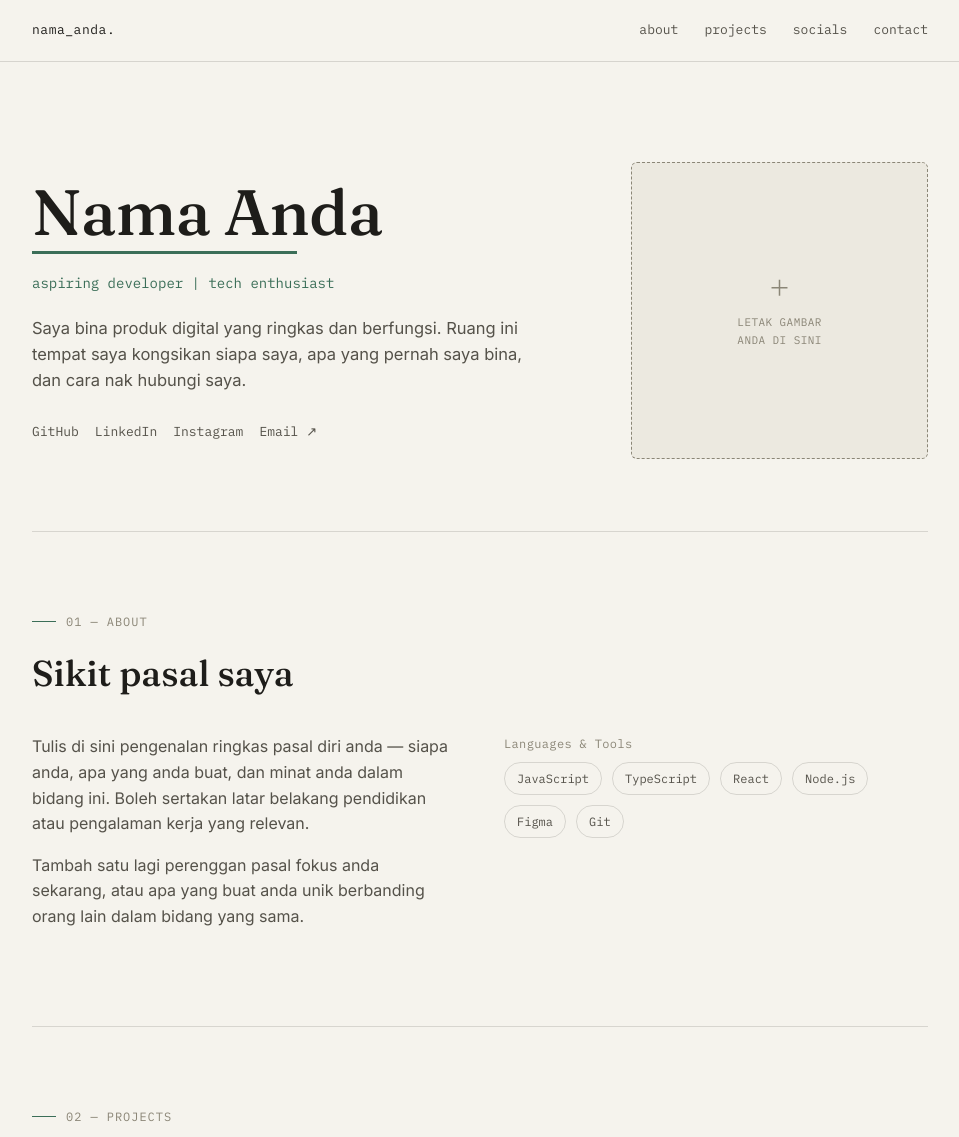
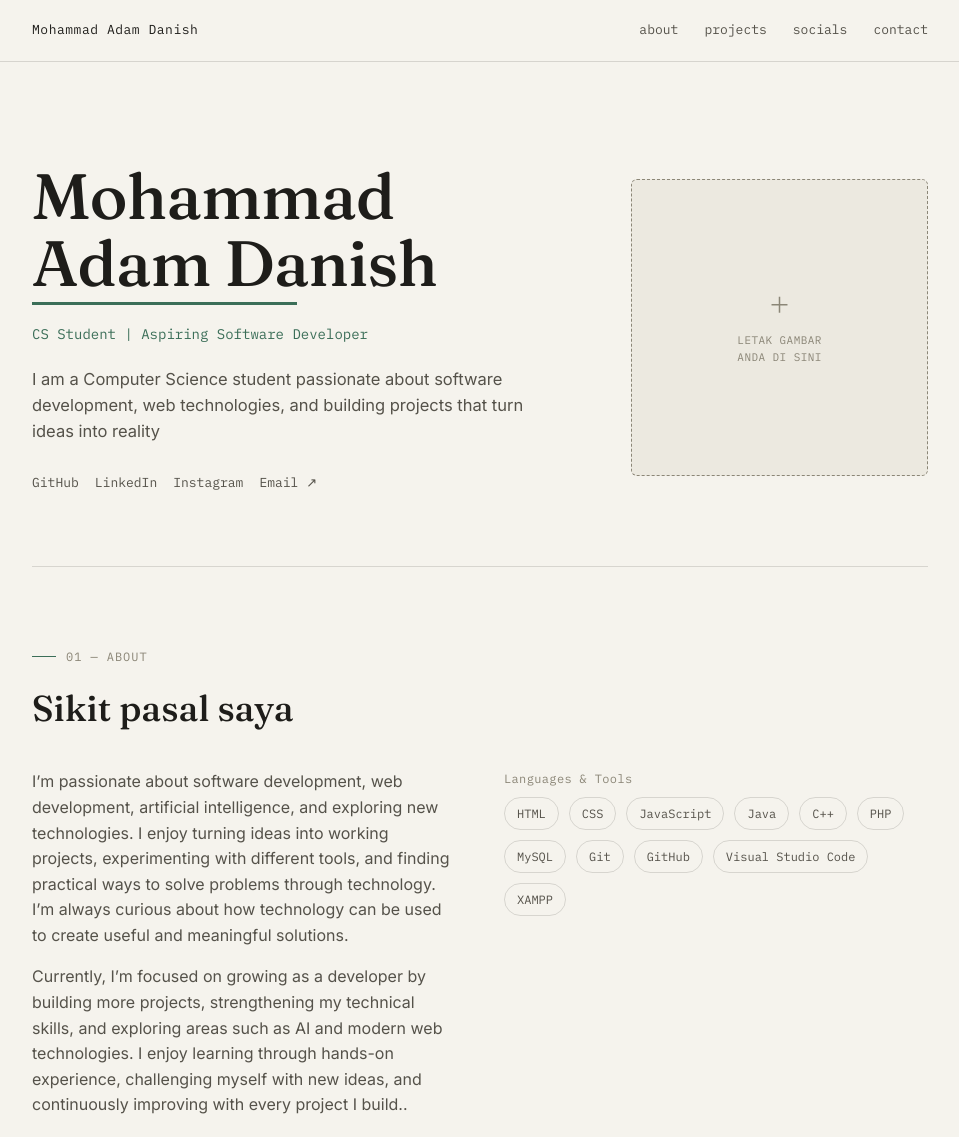
Before and after one commit to adampergibulan/myprofile, a plain HTML site: page index sss.html in a window 1280 px wide. Shown: the top 1137 px of the page, without its empty margins (160-1119 px from the left). Drawn offline with Linux system fonts and the light colour scheme.

Commit message:
Update personal information and project descriptions in portfolio

```diff
--- a/index sss.html
+++ b/index sss.html
@@ -166,7 +166,7 @@
 
 <header>
   <nav class="wrap">
-    <div class="brand">nama_anda.</div>
+    <div class="brand">Mohammad Adam Danish</div>
     <div class="navlinks">
       <a href="#about">about</a>
       <a href="#projects">projects</a>
@@ -180,11 +180,10 @@
 
   <section class="hero" style="border-top:none;">
     <div>
-      <h1>Nama Anda<span class="underline"></span></h1>
-      <div class="role">aspiring developer | tech enthusiast</div>
+      <h1>Mohammad Adam Danish<span class="underline"></span></h1>
+      <div class="role">CS Student | Aspiring Software Developer</div>
       <p class="lede">
-        Saya bina produk digital yang ringkas dan berfungsi. Ruang ini tempat saya
-        kongsikan siapa saya, apa yang pernah saya bina, dan cara nak hubungi saya.
+        I am a Computer Science student passionate about software development, web technologies, and building projects that turn ideas into reality
       </p>
       <div class="quick-social">
         <a href="#">GitHub</a>
@@ -212,24 +211,26 @@
     <div class="about-grid">
       <div>
         <p>
-          Tulis di sini pengenalan ringkas pasal diri anda — siapa anda, apa yang anda
-          buat, dan minat anda dalam bidang ini. Boleh sertakan latar belakang
-          pendidikan atau pengalaman kerja yang relevan.
+          I’m passionate about software development, web development, artificial intelligence, and exploring new technologies. I enjoy turning ideas into working projects, experimenting with different tools, and finding practical ways to solve problems through technology. I’m always curious about how technology can be used to create useful and meaningful solutions.
         </p>
         <p>
-          Tambah satu lagi perenggan pasal fokus anda sekarang, atau apa yang buat
-          anda unik berbanding orang lain dalam bidang yang sama.
+          Currently, I’m focused on growing as a developer by building more projects, strengthening my technical skills, and exploring areas such as AI and modern web technologies. I enjoy learning through hands-on experience, challenging myself with new ideas, and continuously improving with every project I build..
         </p>
       </div>
       <div>
         <div class="p-eyebrow">Languages &amp; Tools</div>
         <div class="tools">
-          <span class="tool-pill">JavaScript</span>
-          <span class="tool-pill">TypeScript</span>
-          <span class="tool-pill">React</span>
-          <span class="tool-pill">Node.js</span>
-          <span class="tool-pill">Figma</span>
-          <span class="tool-pill">Git</span>
+          <span class="tool-pill">HTML</span>
+<span class="tool-pill">CSS</span>
+<span class="tool-pill">JavaScript</span>
+<span class="tool-pill">Java</span>
+<span class="tool-pill">C++</span>
+<span class="tool-pill">PHP</span>
+<span class="tool-pill">MySQL</span>
+<span class="tool-pill">Git</span>
+<span class="tool-pill">GitHub</span>
+<span class="tool-pill">Visual Studio Code</span>
+<span class="tool-pill">XAMPP</span>
         </div>
       </div>
     </div>
```
